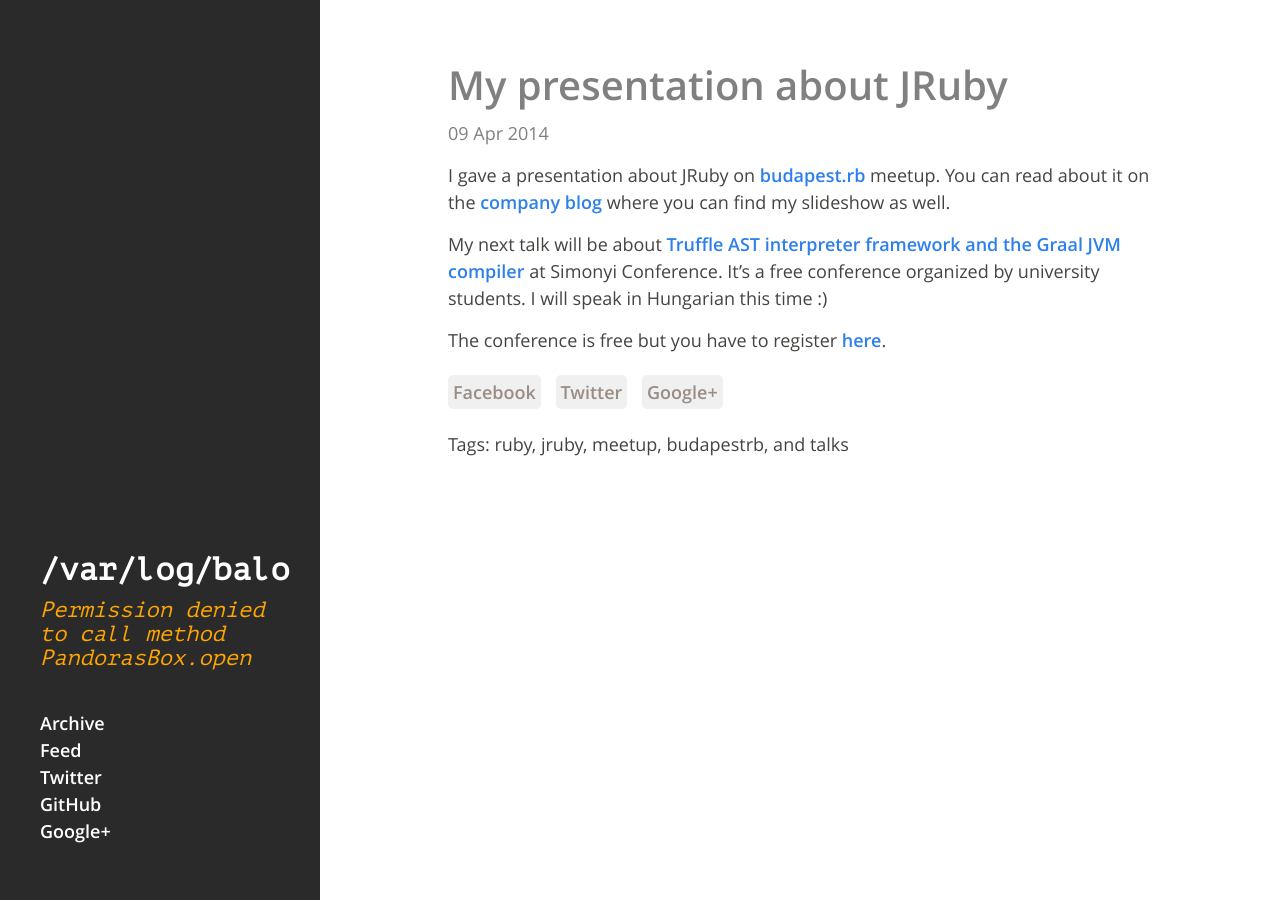
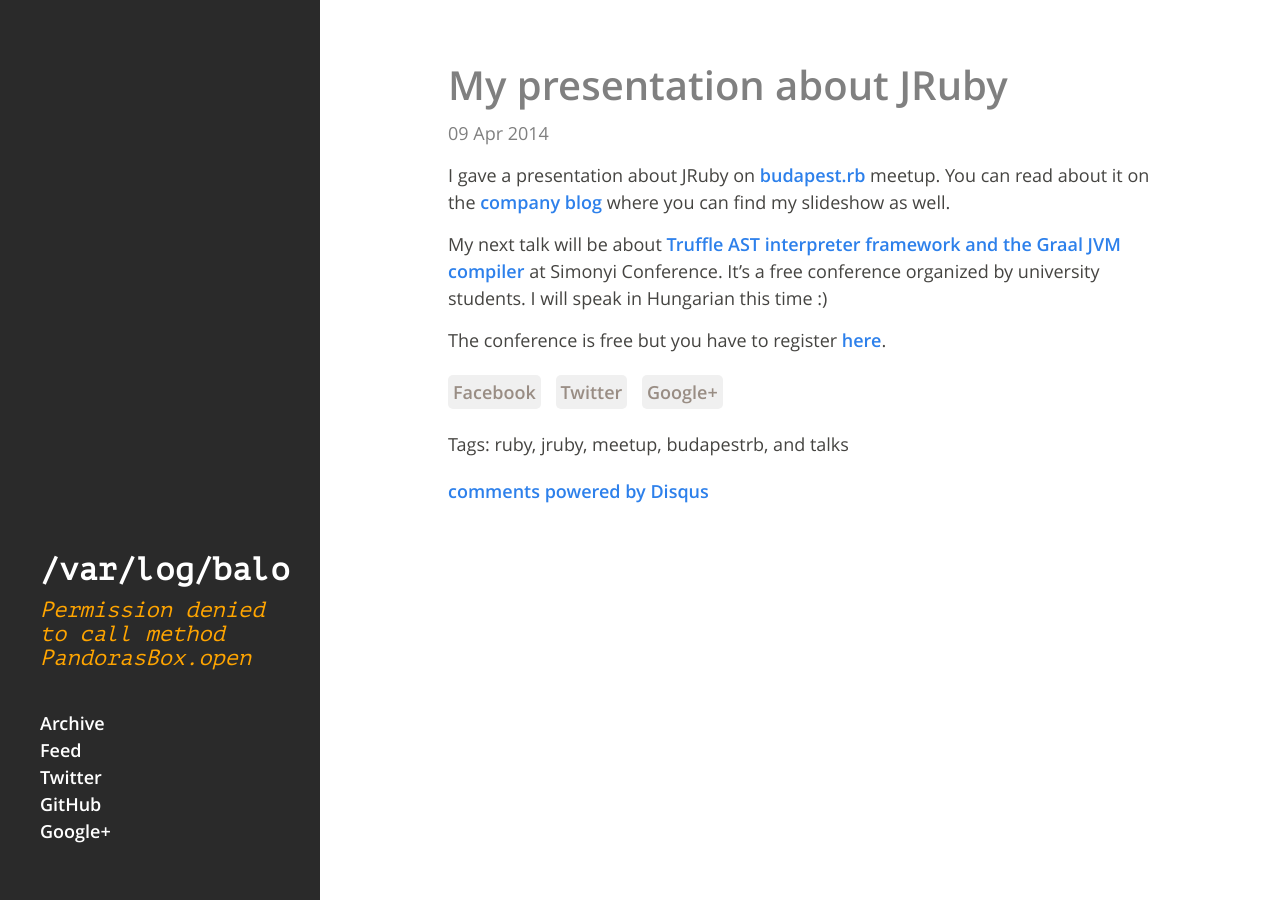
Before and after one commit to vbalazs/vbalazs.github.io, a Jekyll site: the page built from _posts/2014-04-09-presentation-about-jruby.md, in a window 1280 px wide. Built offline with Jekyll 4.4.1, drawn with Linux system fonts in a browser that asks for light colours; Markdown is read by kramdown in place of the engine named in the settings; comment, search, counter and statistics services are not loaded.

Commit message:
Add disqus comment engine to posts

```diff
--- /dev/null
+++ b/_includes/disqus.html
@@ -0,0 +1,12 @@
+<div id="disqus_thread"></div>
+<script type="text/javascript">
+    var disqus_shortname = 'var-log-balo';
+
+    (function() {
+        var dsq = document.createElement('script'); dsq.type = 'text/javascript'; dsq.async = true;
+        dsq.src = '//' + disqus_shortname + '.disqus.com/embed.js';
+        (document.getElementsByTagName('head')[0] || document.getElementsByTagName('body')[0]).appendChild(dsq);
+    })();
+</script>
+<noscript>Please enable JavaScript to view the <a href="http://disqus.com/?ref_noscript">comments powered by Disqus.</a></noscript>
+<a href="http://disqus.com" class="dsq-brlink">comments powered by <span class="logo-disqus">Disqus</span></a>
--- a/_layouts/post.html
+++ b/_layouts/post.html
@@ -43,3 +43,5 @@
     </ul>
   </div>
 {% endif %}
+
+{% include disqus.html %}
```
